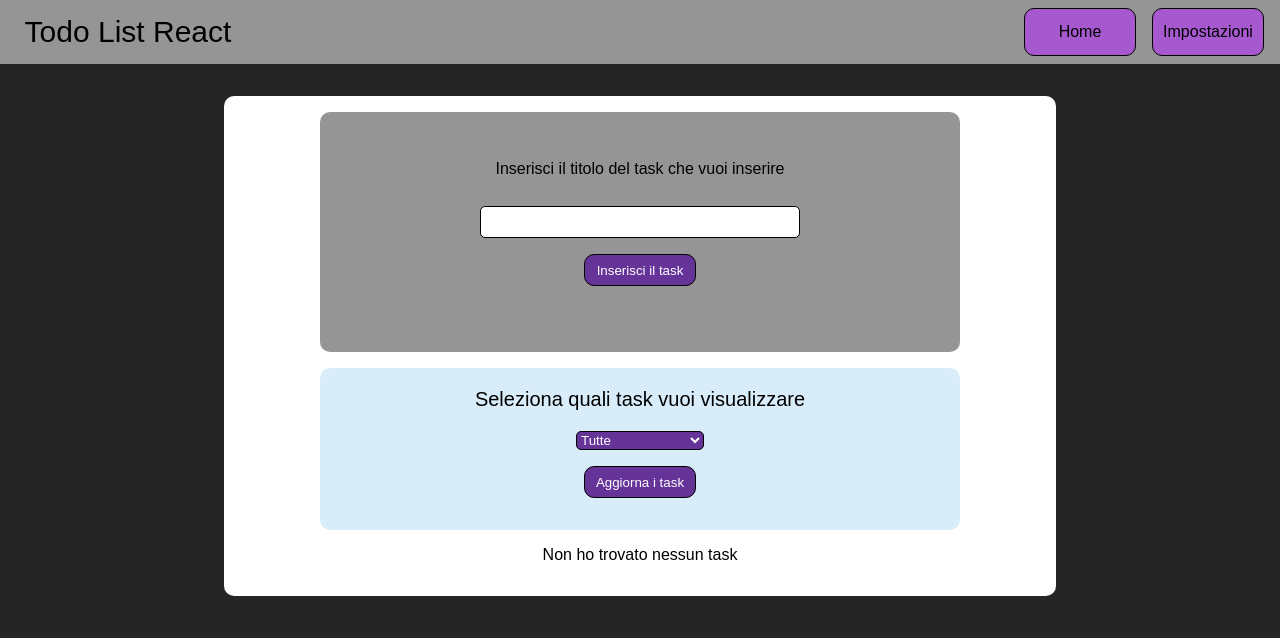
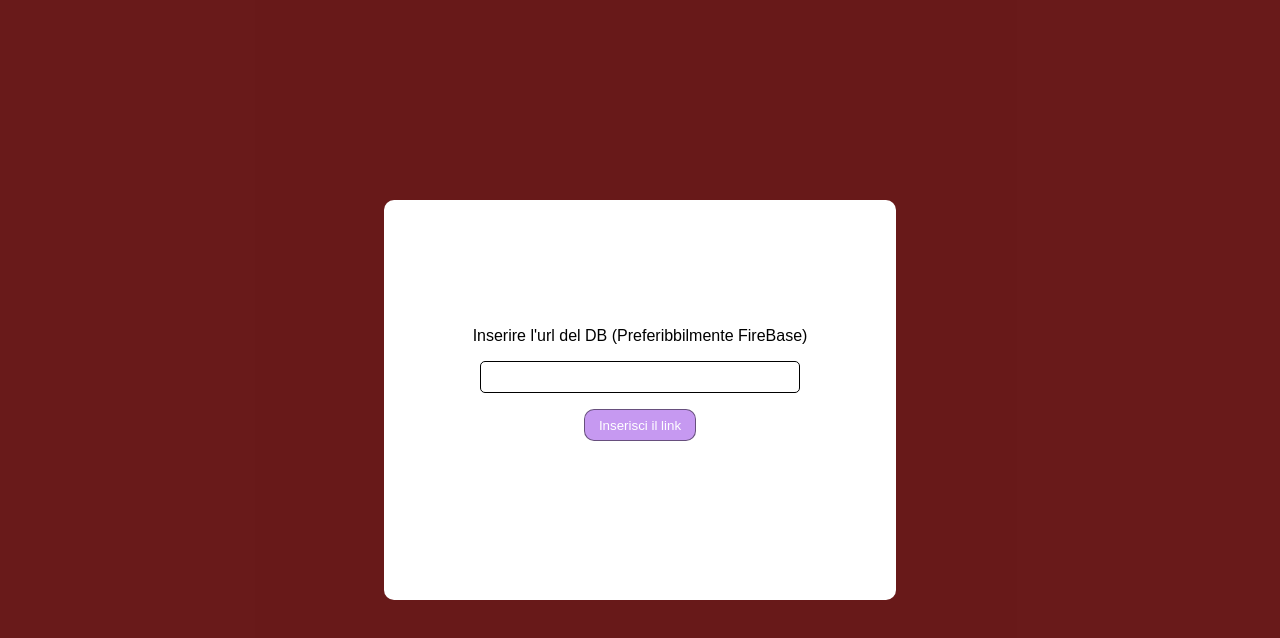
Before and after one commit to Mielisi/Todo, a React (Create React App) app: page /home in a window 1280 px wide. Shown: the top 638 px of the page. Built offline with nearby package versions, Linux system fonts and the light colour scheme.

Commit message:
Update App.js

```diff
--- a/src/App.js
+++ b/src/App.js
@@ -10,11 +10,11 @@ import ManageUrl from "./components/Settings/ManageUrl";
 
 function App() {
   const [URL, setURL] = useState("");
-  const [showModal, setShowModal] = useState(true);
+  const [showModal, setShowModal] = useState(false);
 
 
   useEffect(() => {
-    if (localStorage.getItem("url") !== "" ) {
+    if (localStorage.getItem("url") !== null || "" ) {
       setURL(localStorage.getItem("url"));
       setShowModal(false);
     }else{
```
